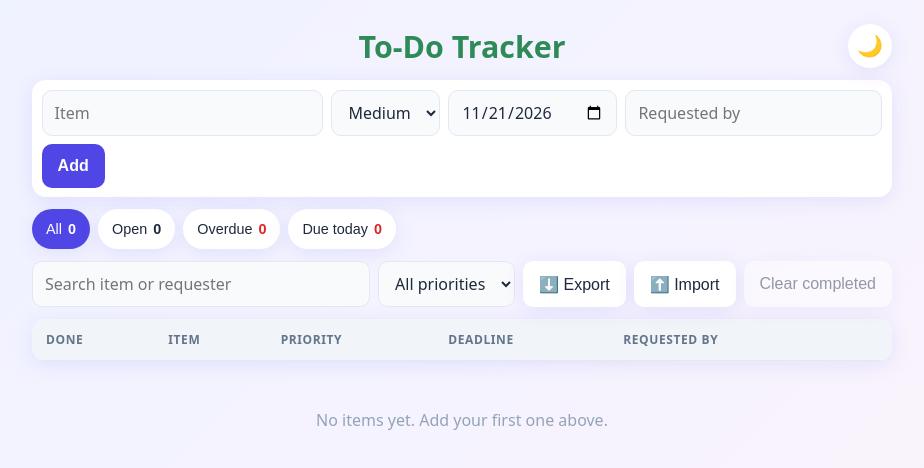
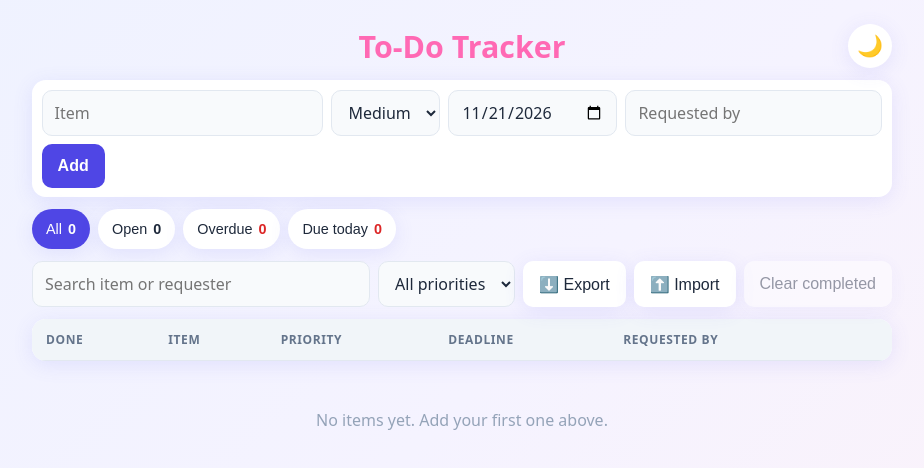
Before and after one commit to vinner0/todo20261121, a plain HTML site: page index.html in a window 1280 px wide. Shown: the whole page, without its empty margins (178-1102 px from the left). Drawn offline with Linux system fonts and the light colour scheme.

Commit message:
Change heading color to pink
Co-Authored-By: Claude Sonnet 5.5 <noreply@anthropic.com>

```diff
--- a/index.html
+++ b/index.html
@@ -34,7 +34,7 @@
          -webkit-text-size-adjust: 100%; }
   .wrap { max-width: 860px; margin: 0 auto; }
   header { position: relative; display: flex; align-items: center; justify-content: center; margin-bottom: .75rem; min-height: 44px; }
-  h1 { font-size: 1.9rem; margin: 0; text-align: center; color: #2E8B57; }
+  h1 { font-size: 1.9rem; margin: 0; text-align: center; color: #FF69B4; }
   #themeBtn { position: absolute; right: 0; top: 50%; transform: translateY(-50%); background: var(--card); box-shadow: var(--shadow); font-size: 1.3rem; width: 44px; height: 44px; padding: 0; border-radius: 50%; }
   form { display: flex; gap: 8px; flex-wrap: wrap; margin-bottom: .75rem; padding: .6rem;
          background: var(--card); border-radius: 14px; box-shadow: var(--shadow); }
```
